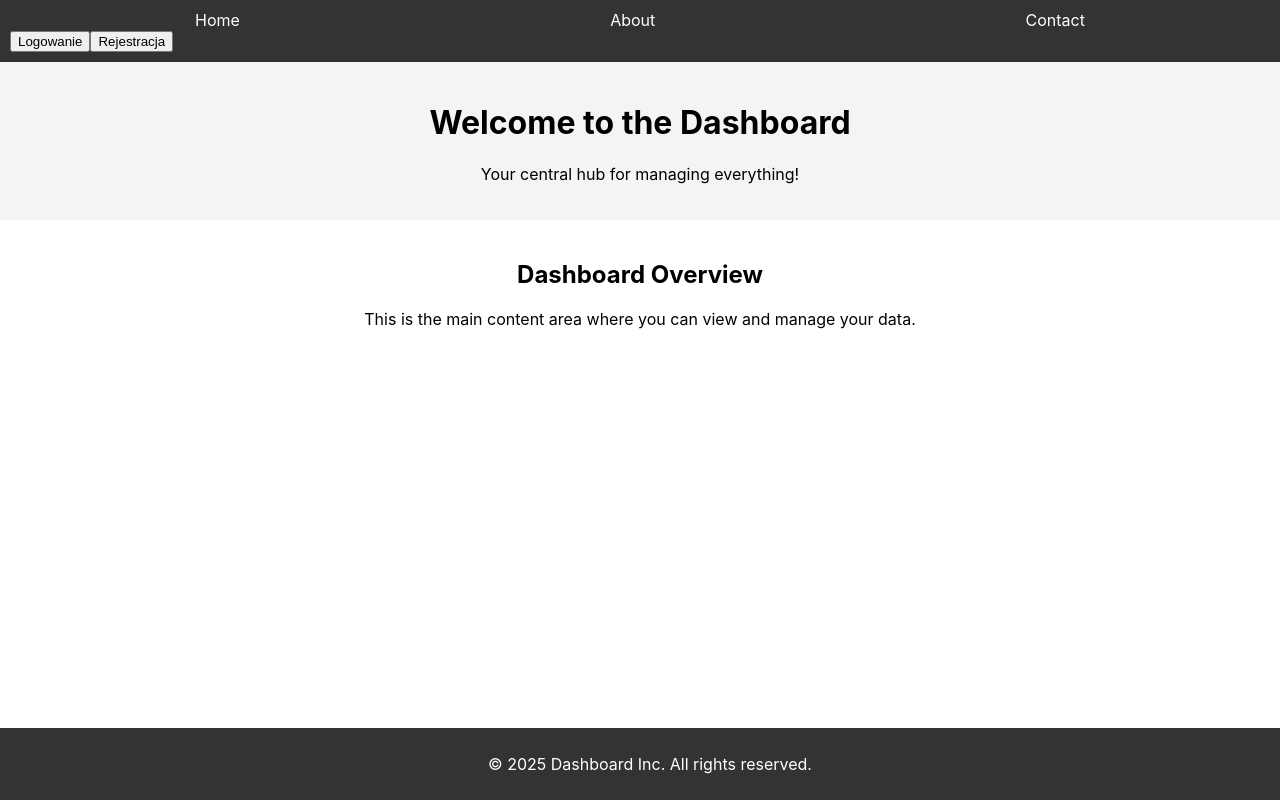
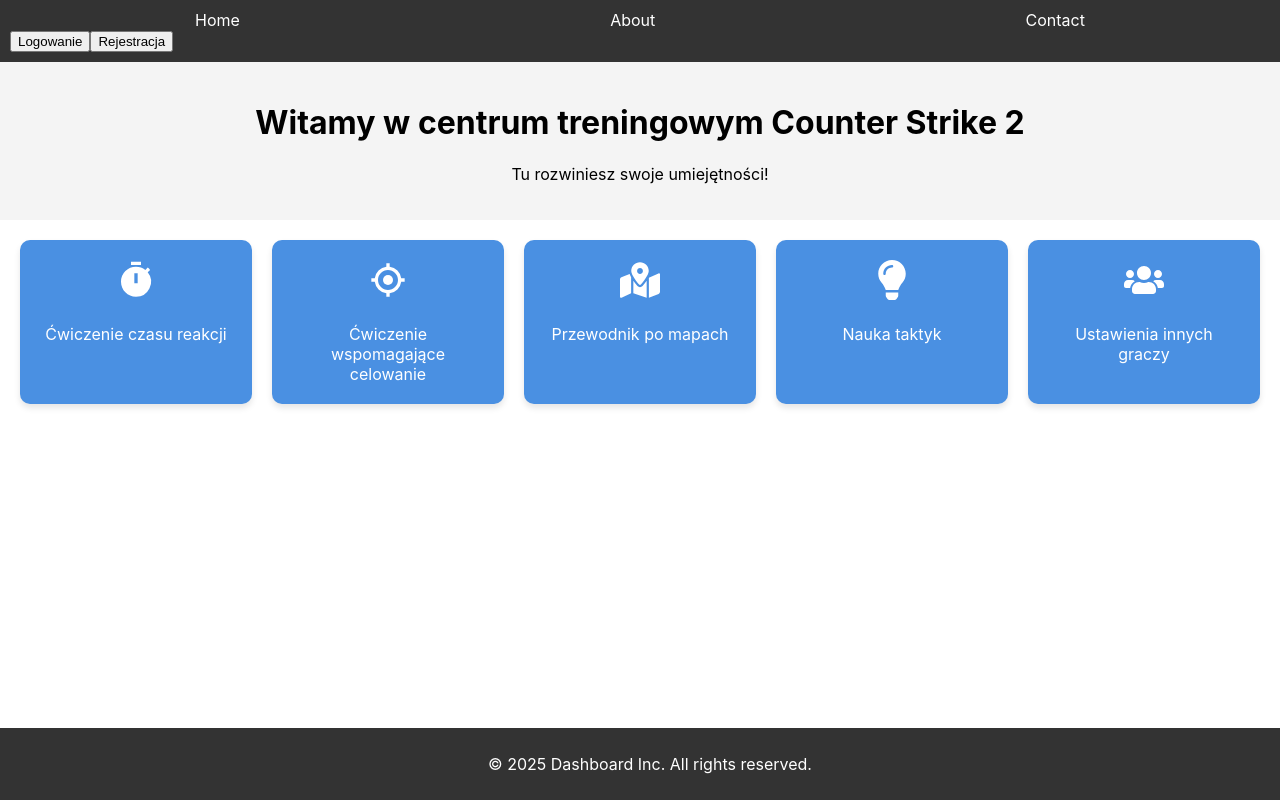
Before and after one commit to NoBoDy1610/CS2_training_app, a React (Create React App) app in the folder frontend/: page / in a window 1280 px wide. Built offline with nearby package versions, Linux system fonts and the light colour scheme.

Commit message:
Dashboard changes

```diff
--- a/frontend/package.json
+++ b/frontend/package.json
@@ -9,6 +9,7 @@
 		"axios": "^1.7.9",
 		"react": "^18.3.1",
 		"react-dom": "^18.3.1",
+		"react-icons": "^5.4.0",
 		"react-router-dom": "^7.0.2",
 		"react-scripts": "5.0.1",
 		"web-vitals": "^2.1.4"
--- a/frontend/src/Routes.js
+++ b/frontend/src/Routes.js
@@ -4,14 +4,24 @@ import Login from './components/Login';
 import Register from './components/Register';
 import Dashboard from './components/Dashboard';
 import ForgotPassword from './components/ForgotPassword';
+import ReactionTime from './components/ReactionTime';
+import AimTraining from './components/AimTraining';
+import MapGuide from './components/MapGuide';
+import Tactics from './components/Tactics';
+import PlayerSettings from './components/PlayerSettings';
 
 function AppRoutes() {
 	return (
 		<Routes>
-		  <Route path="/" element={<Dashboard />} />
-		  <Route path="/login" element={<Login />} />
-		  <Route path="/register" element={<Register />} />
-		  <Route path="/forgot-password" element={<ForgotPassword />} />
+			<Route path='/' element={<Dashboard />} />
+			<Route path='/login' element={<Login />} />
+			<Route path='/register' element={<Register />} />
+			<Route path='/forgot-password' element={<ForgotPassword />} />
+			<Route path='/reaction-time' element={<ReactionTime />} />
+			<Route path='/aim-training' element={<AimTraining />} />
+			<Route path='/map-guide' element={<MapGuide />} />
+			<Route path='/tactics' element={<Tactics />} />
+			<Route path='/player-settings' element={<PlayerSettings />} />
 		</Routes>
 	);
 }
--- /dev/null
+++ b/frontend/src/components/AimTraining.js
@@ -0,0 +1,12 @@
+import React from 'react';
+
+const AimTraining = () => {
+  return (
+    <div>
+      <h1>Ćwiczenie wspomagające celowanie</h1>
+      <p>Trenuj celność za pomocą specjalnych ćwiczeń i symulacji.</p>
+    </div>
+  );
+};
+
+export default AimTraining;
--- a/frontend/src/components/Header.js
+++ b/frontend/src/components/Header.js
@@ -4,8 +4,8 @@ import '../styles/Header.css';
 const Header = () => {
   return (
     <header className="header">
-      <h1>Welcome to the Dashboard</h1>
-      <p>Your central hub for managing everything!</p>
+      <h1>Witamy w centrum treningowym Counter Strike 2</h1>
+      <p>Tu rozwiniesz swoje umiejętności!</p>
     </header>
   );
 };
--- a/frontend/src/components/MainSection.js
+++ b/frontend/src/components/MainSection.js
@@ -1,12 +1,57 @@
 import React from 'react';
+import { MdTimer } from 'react-icons/md';
+import { BiTargetLock } from 'react-icons/bi';
+import { FaMapMarkedAlt, FaLightbulb, FaUsers } from 'react-icons/fa';
 import '../styles/MainSection.css';
 
 const MainSection = () => {
+  const handleNavigation = (section) => {
+    switch (section) {
+      case 'reaction-time':
+        window.location.href = '/reaction-time';
+        break;
+      case 'aim-training':
+        window.location.href = '/aim-training';
+        break;
+      case 'map-guide':
+        window.location.href = '/map-guide';
+        break;
+      case 'tactics':
+        window.location.href = '/tactics';
+        break;
+      case 'player-settings':
+        window.location.href = '/player-settings';
+        break;
+      default:
+        alert('Sekcja nie istnieje!');
+    }
+  };
+
   return (
-    <main className="main-section">
-      <h2>Dashboard Overview</h2>
-      <p>This is the main content area where you can view and manage your data.</p>
-    </main>
+    <div className="main-section">
+      <div className="tiles-container">
+        <div className="tile" onClick={() => handleNavigation('reaction-time')}>
+          <MdTimer size={40} />
+          <p>Ćwiczenie czasu reakcji</p>
+        </div>
+        <div className="tile" onClick={() => handleNavigation('aim-training')}>
+          <BiTargetLock size={40} />
+          <p>Ćwiczenie wspomagające celowanie</p>
+        </div>
+        <div className="tile" onClick={() => handleNavigation('map-guide')}>
+          <FaMapMarkedAlt size={40} />
+          <p>Przewodnik po mapach</p>
+        </div>
+        <div className="tile" onClick={() => handleNavigation('tactics')}>
+          <FaLightbulb size={40} />
+          <p>Nauka taktyk</p>
+        </div>
+        <div className="tile" onClick={() => handleNavigation('player-settings')}>
+          <FaUsers size={40} />
+          <p>Ustawienia innych graczy</p>
+        </div>
+      </div>
+    </div>
   );
 };
 
--- /dev/null
+++ b/frontend/src/components/MapGuide.js
@@ -0,0 +1,12 @@
+import React from 'react';
+
+const MapGuide = () => {
+  return (
+    <div>
+      <h1>Przewodnik po mapach</h1>
+      <p>Zapoznaj się z mapami, strategicznymi punktami i ich zastosowaniem w grze.</p>
+    </div>
+  );
+};
+
+export default MapGuide;
--- /dev/null
+++ b/frontend/src/components/PlayerSettings.js
@@ -0,0 +1,12 @@
+import React from 'react';
+
+const PlayerSettings = () => {
+  return (
+    <div>
+      <h1>Ustawienia innych graczy</h1>
+      <p>Konfiguruj ustawienia dotyczące innych graczy i personalizuj swoje doświadczenie w grze.</p>
+    </div>
+  );
+};
+
+export default PlayerSettings;
--- /dev/null
+++ b/frontend/src/components/ReactionTime.js
@@ -0,0 +1,12 @@
+import React from 'react';
+
+const ReactionTime = () => {
+  return (
+    <div>
+      <h1>Ćwiczenie czasu reakcji</h1>
+      <p>Tu możesz trenować swój czas reakcji poprzez różne testy i gry.</p>
+    </div>
+  );
+};
+
+export default ReactionTime;
--- /dev/null
+++ b/frontend/src/components/Tactics.js
@@ -0,0 +1,12 @@
+import React from 'react';
+
+const Tactics = () => {
+  return (
+    <div>
+      <h1>Nauka taktyk</h1>
+      <p>Odkrywaj różne taktyki i strategie, które pomogą Ci w grze.</p>
+    </div>
+  );
+};
+
+export default Tactics;
--- a/frontend/src/styles/MainSection.css
+++ b/frontend/src/styles/MainSection.css
@@ -1,5 +1,37 @@
-.main-section {
-    padding: 20px;
-    text-align: center;
-    background: #fff;
-  }
+.tiles-container {
+  display: grid;
+  grid-template-columns: repeat(auto-fit, minmax(200px, 1fr));
+  gap: 20px;
+  padding: 20px;
+}
+
+.tile {
+  background-color: #4a90e2;
+  color: white;
+  padding: 20px;
+  border-radius: 10px;
+  box-shadow: 0 4px 6px rgba(0, 0, 0, 0.1);
+  cursor: pointer;
+  transition: transform 0.2s, box-shadow 0.2s;
+  text-align: center;
+  font-size: 18px;
+}
+
+.tile p {
+  margin: 10px 0 0 0;
+  font-size: 16px;
+}
+
+.tile svg {
+  margin-bottom: 10px;
+}
+
+.tile:hover {
+  transform: translateY(-5px);
+  box-shadow: 0 6px 10px rgba(0, 0, 0, 0.2);
+}
+
+.tile:active {
+  transform: translateY(0);
+  box-shadow: 0 4px 6px rgba(0, 0, 0, 0.1);
+}
```
Also changed, not shown: 1 other file (tests, documents, lock files or other folders).
